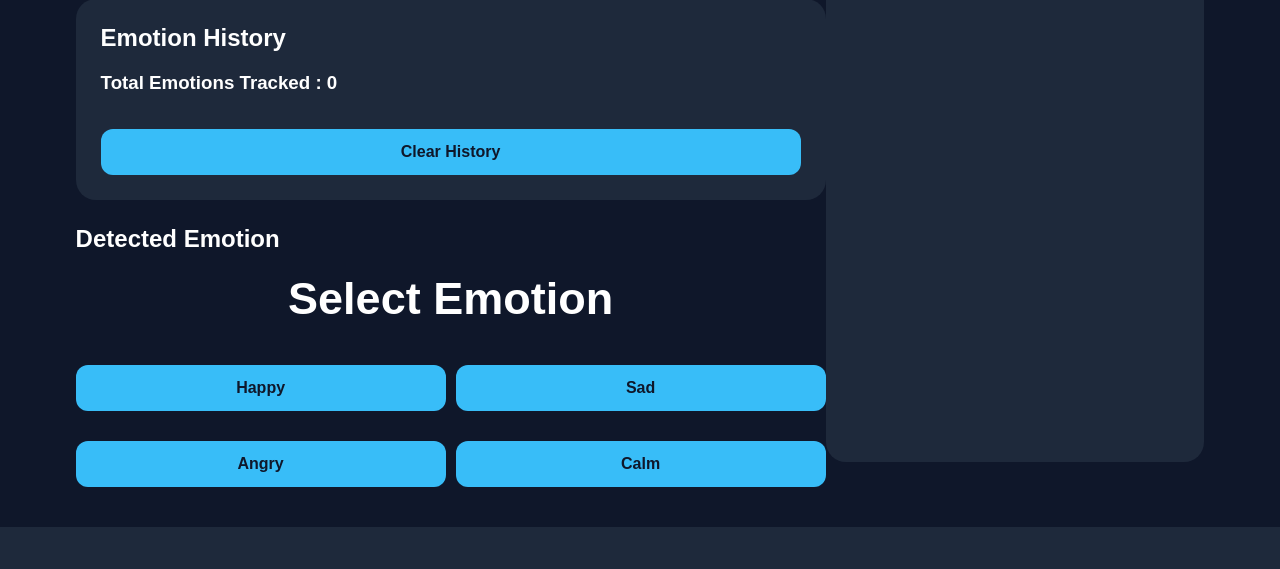
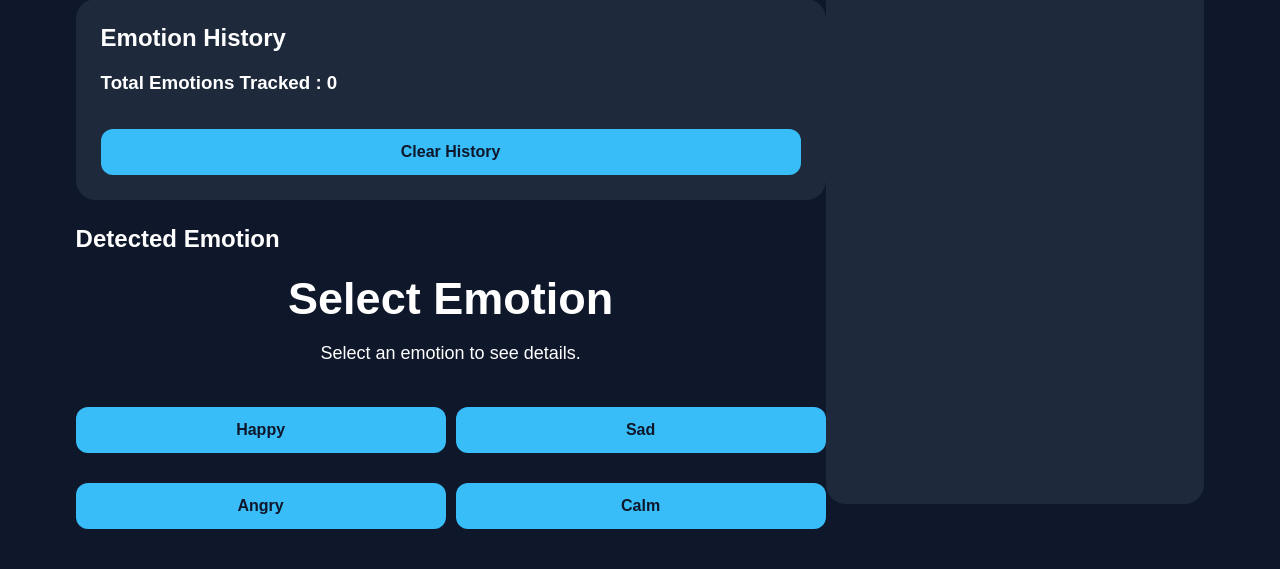
Before and after one commit to darshan-77777/MoodSync-AI, a Flask app: page / in a window 1280 px wide. Shown: the part 450-1019 px from the top of the page. Before the commit the page ends 977 px from the top, so only its background shows below. Run offline with Flask 3, Linux system fonts and the light colour scheme.

Commit message:
Added mood description panel

```diff
--- a/static/script.js
+++ b/static/script.js
@@ -23,11 +23,42 @@ imageInput.addEventListener("change", function(event){
 function setEmotion(emotion){
 {
 document.getElementById("emotionText")
+let description = "";
+
+if(emotion.includes("Happy")){
+
+  description =
+    "You seem cheerful and energetic today.";
+
+}
+else if(emotion.includes("Sad")){
+
+  description =
+    "You may need some calm and comforting music.";
+
+}
+else if(emotion.includes("Angry")){
+
+  description =
+    "Try relaxing and releasing stress positively.";
+
+}
+else{
+
+  description =
+    "You appear calm and balanced today.";
+
+}
+
+document.getElementById("emotionDescription")
+  .textContent = description;
   .textContent = emotion;
   emotionHistory.push(emotion);
   localStorage.setItem(
   "emotionHistory",
+
   JSON.stringify(emotionHistory)
+
 );
 recentRecommendations = songs;
 
--- a/static/style.css
+++ b/static/style.css
@@ -94,3 +94,9 @@ li{
   gap:10px;
   margin-top:20px;
 }
+#emotionDescription{
+  text-align:center;
+  margin-top:15px;
+  font-size:18px;
+  line-height:1.5;
+}
--- a/templates/index.html
+++ b/templates/index.html
@@ -74,7 +74,9 @@
       <h1 id="emotionText">
   Select Emotion
 </h1>
-
+<p id="emotionDescription">
+  Select an emotion to see details.
+</p>
 <div class="emotionButtons">
 
   <button onclick="setEmotion('Happy 😊')">
```
